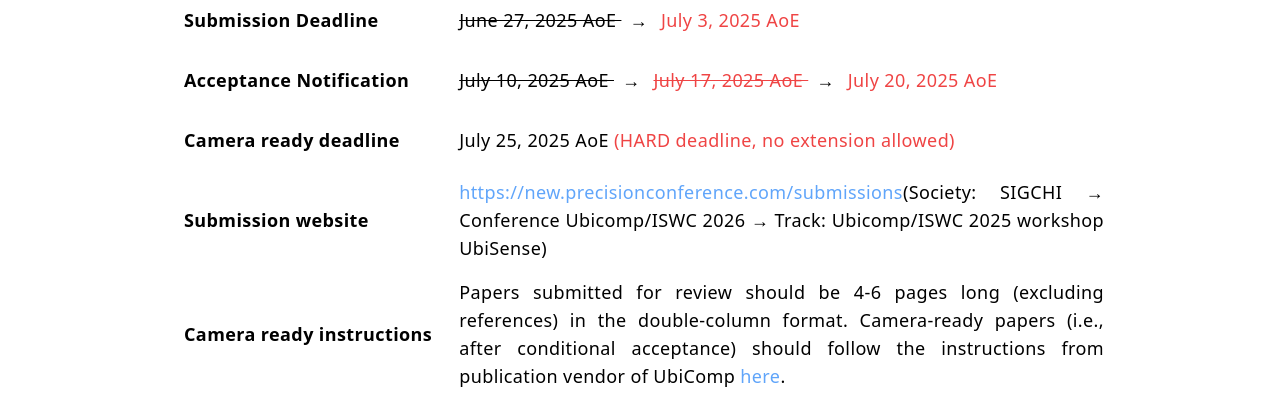
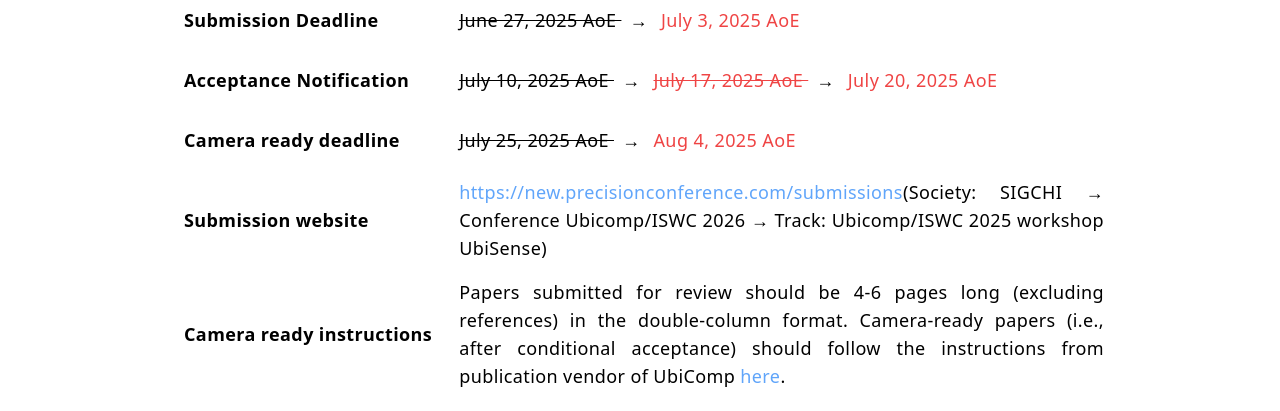
Before and after one commit to ubisense2025/ubisense2025.github.io, a website: page cfp.html in a window 1280 px wide. Shown: the part 384-795 px from the top of the page. Drawn offline with Linux system fonts and the light colour scheme.

Commit message:
update cfp ddl

```diff
--- a/cfp.html
+++ b/cfp.html
@@ -45,7 +45,11 @@
           </tr>
           <tr>
             <td class="font-bold p-4">Camera ready deadline</td>
-            <td class="p-2"> July 25, 2025 AoE <span class="text-red-500">(HARD deadline, no extension allowed)</span></td>
+            <td class="p-2">
+              <del> July 25, 2025 AoE </del>
+              <span class="mx-2">→</span>
+              <span class="text-red-500"> Aug 4, 2025 AoE </span>
+            </td>
           </tr>
           <tr>
             <td class="font-bold p-4">Submission website</td>
```
